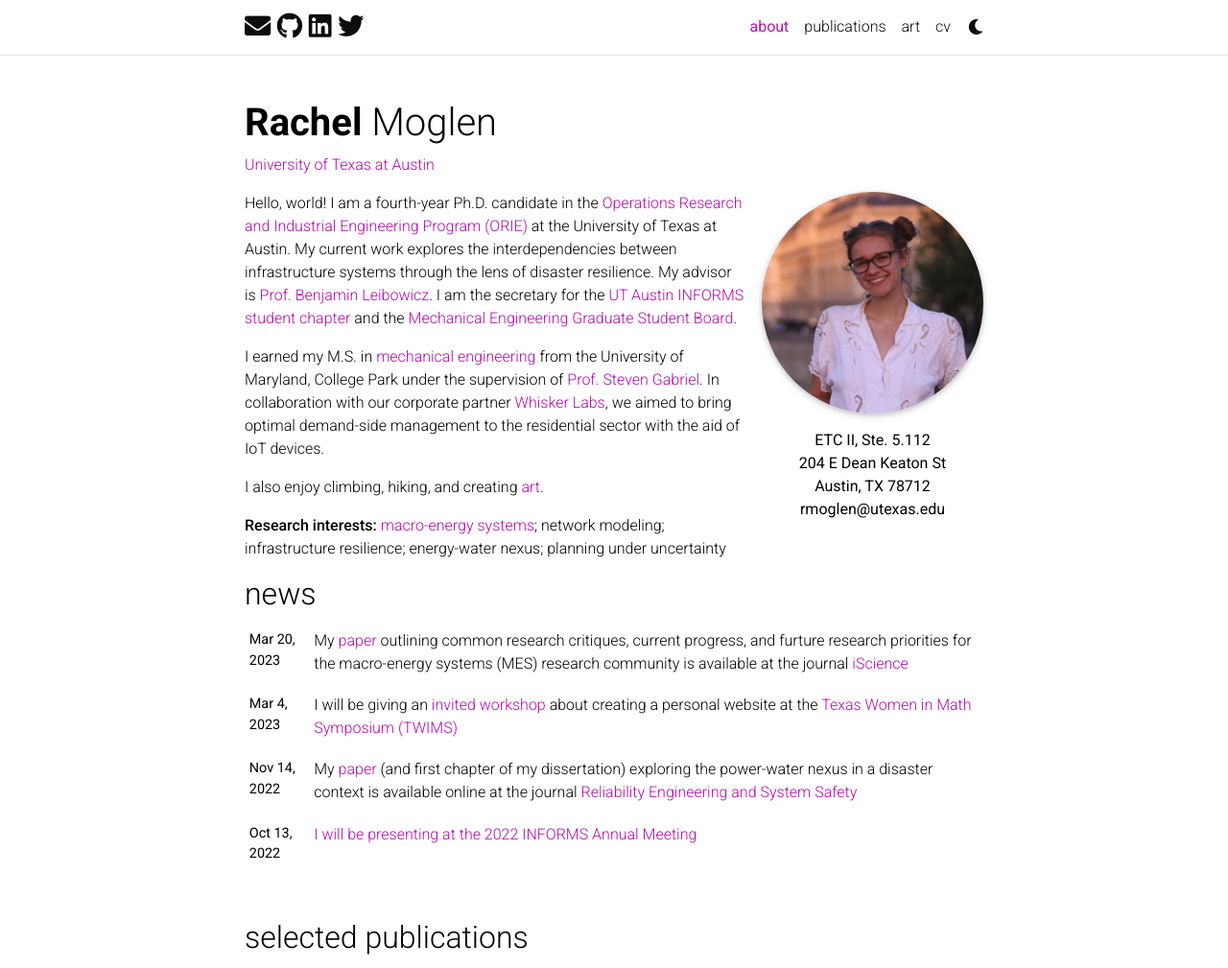
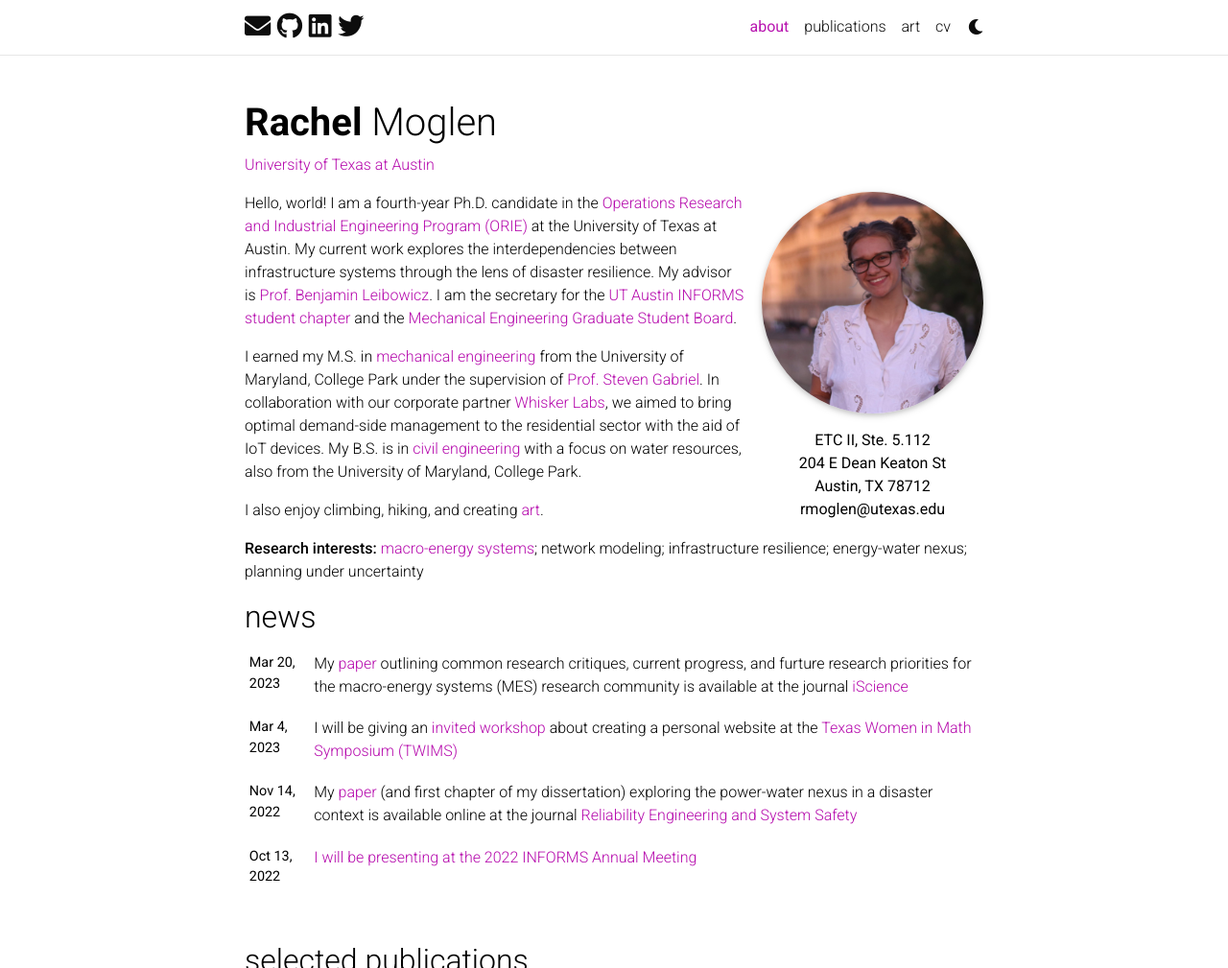
Before and after one commit to rmoglen/rmoglen.github.io, a Jekyll site: the page built from _pages/about.md, in a window 1280 px wide and 1287 px high, cut to the strip 0-1009 px from the top of the window. Shown: the whole strip at 96% size. Built offline with Jekyll 4.4.1, drawn with Linux system fonts in a browser that asks for light colours; full-size pictures stand in for the smaller copies a plugin makes; comment, search, counter and statistics services are not loaded; a style sheet for code colours, icons or effects is not loaded.

Commit message:
minor changes

```diff
--- a/_bibliography/papers.bib
+++ b/_bibliography/papers.bib
@@ -10,6 +10,7 @@ year = {2023},
 issn = {2589-0042},
 doi = {https://doi.org/10.1016/j.isci.2023.106325},
 url = {https://www.sciencedirect.com/science/article/pii/S2589004223004029},
+pdf = {https://www.cell.com/action/showPdf?pii=S2589-0042%2823%2900402-9},
 html = {https://doi.org/10.1016/j.isci.2023.106325},
 keywords = {Macro-energy systems, Energy and climate policy, Decarbonization, Energy modeling, Climate change},
 abstract = {The growing field of macro-energy systems (MES) brings together the interdisciplinary community of researchers studying the equitable and low-carbon future of humanity’s energy systems. As MES matures as a community of scholars, a coherent consensus about the key challenges and future directions of the field can be lacking. This paper is a response to this need. In this paper, we first discuss the primary critiques of model-based MES research that have emerged since MES was proposed as a way to unify related interdisciplinary research. We discuss these critiques and current efforts to address them by the coalescing MES community. We then outline future directions for growth motivated by these critiques. These research priorities include both best practices for the community and methodological improvements.},
--- a/_pages/about.md
+++ b/_pages/about.md
@@ -21,7 +21,7 @@ social: false  # includes social icons at the bottom of the page
 
 Hello, world! I am a fourth-year Ph.D. candidate in the [Operations Research and Industrial Engineering Program (ORIE)](https://www.orie.utexas.edu/) at the University of Texas at Austin. My current work explores the interdependencies between infrastructure systems through the lens of disaster resilience. My advisor is [Prof. Benjamin Leibowicz](https://sites.utexas.edu/leibowicz/). I am the secretary for the [UT Austin INFORMS student chapter](https://connect.informs.org/universityoftexasaustin/home) and the [Mechanical Engineering Graduate Student Board](https://sites.utexas.edu/megsb/).
 
-I earned my M.S. in [mechanical engineering](https://enme.umd.edu/) from the University of Maryland, College Park under the supervision of [Prof. Steven Gabriel](http://www.stevenagabriel.umd.edu/).  In collaboration with our corporate partner [Whisker Labs](https://www.whiskerlabs.com/), we aimed to bring optimal demand-side management to the residential sector with the aid of IoT devices.
+I earned my M.S. in [mechanical engineering](https://enme.umd.edu/) from the University of Maryland, College Park under the supervision of [Prof. Steven Gabriel](http://www.stevenagabriel.umd.edu/).  In collaboration with our corporate partner [Whisker Labs](https://www.whiskerlabs.com/), we aimed to bring optimal demand-side management to the residential sector with the aid of IoT devices. My B.S. is in [civil engineering](https://cee.umd.edu/) with a focus on water resources, also from the University of Maryland, College Park.
 
 I also enjoy climbing, hiking, and creating [art](https://rmoglen.github.io/art/).
 
```
